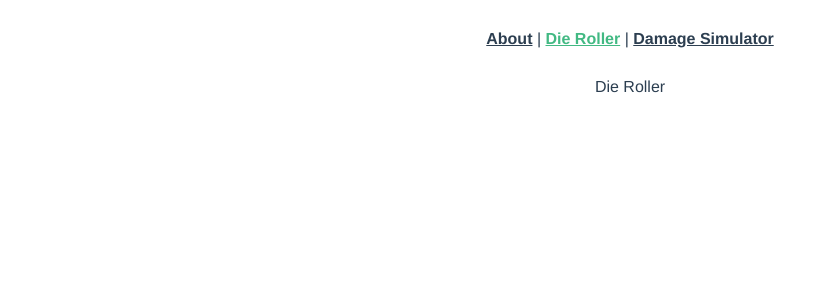
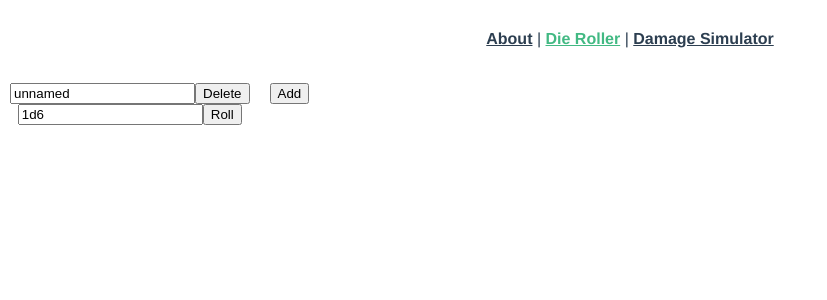
Before and after one commit to charles-oder/pathfinder-damage-calc, a Vue app: page /die-roller in a window 1280 px wide. Shown: the top 300 px of the page, without its empty margins (0-827 px from the left). Built offline with nearby package versions, Linux system fonts and the light colour scheme.

Commit message:
added basic die rolling

```diff
--- /dev/null
+++ b/src/config/die-config.ts
@@ -0,0 +1,10 @@
+export class DieCollectionConfig {
+  public static default: DieCollectionConfig = {dice: [{ name: "unnamed", dieString: "1d6" }]};
+  public dice?: DieConfig[];
+}
+
+export class DieConfig {
+  public static default: DieConfig = { name: "unnamed", dieString: "1d6" };
+  public name?: string;
+  public dieString?: string;
+}
--- a/src/storage.ts
+++ b/src/storage.ts
@@ -1,3 +1,5 @@
+import { DieCollectionConfig } from "./config/die-config";
+
 export default class AppStorage {
   get iterations(): string {
     const value: string | undefined = localStorage["iterations"];
@@ -154,4 +156,16 @@ export default class AppStorage {
   set jabbingMaster(newValue: boolean) {
     localStorage["jabbingMaster"] = newValue;
   }
+
+  get dieCollection(): DieCollectionConfig {
+    const json: string | undefined = localStorage["dieCollection"];
+    if (json) {
+      return JSON.parse(json);
+    }
+    return DieCollectionConfig.default;
+  }
+
+  set dieCollection(newValue: DieCollectionConfig) {
+    localStorage["dieCollection"] = JSON.stringify(newValue);
+  }
 }
--- /dev/null
+++ b/src/views/DieRoller.vue
@@ -0,0 +1,68 @@
+<template>
+  <div class="die-roller">
+    <div>
+      <input v-model="nameValue" />
+      <button @click="deleteRoll()">Delete</button>
+    </div>
+    <div>
+      <input v-model="dieStringValue" />
+      <button @click="roll()">Roll</button>
+    </div>
+    <div>{{ result }}</div>
+  </div>
+</template>
+
+<script lang="ts">
+import { defineComponent, ref, computed } from "vue";
+import MultiDieRoller from "@/dice/multi-die-roller";
+
+export default defineComponent({
+  name: "DieRoller",
+  components: {},
+  props: {
+    name: String,
+    dieString: String
+  },
+  setup(props, { emit }) {
+    const dieRoller = new MultiDieRoller();
+    const result = ref("");
+    const nameValue = computed({
+      get: () => props.name,
+      set: value => {
+        emit("update:name", value);
+        emit("data-updated");
+      }
+    });
+    const dieStringValue = computed({
+      get: () => props.dieString,
+      set: value => {
+        emit("update:dieString", value);
+        emit("data-updated");
+      }
+    });
+    function roll() {
+      const str = dieStringValue.value;
+      if (str) {
+        result.value = dieRoller.rollDieString(str).toString();
+      }
+    }
+    function deleteRoll() {
+      emit("delete-roll");
+    }
+    return {
+      nameValue,
+      dieStringValue,
+      result,
+      roll,
+      deleteRoll
+    };
+  }
+});
+</script>
+
+<style scoped lang="scss">
+.die-roller-collection {
+  width: 100%;
+  margin: 0;
+}
+</style>
--- a/src/views/DieRollerCollection.vue
+++ b/src/views/DieRollerCollection.vue
@@ -1,21 +1,53 @@
 <template>
   <div class="die-roller-collection">
-    Die Roller
+    <DieRoller
+      v-for="(die, index) in dieCollection.dice"
+      v-bind:key="index"
+      v-model:name="die.name"
+      v-model:dieString="die.dieString"
+      v-on:data-updated="dataUpdated()"
+      v-on:delete-roll="deleteRoll(index)"
+      class="die-roller"
+    />
+    <button @click="addRoll()" class="add-button">Add</button>
   </div>
 </template>
 
 <script lang="ts">
 import { defineComponent, reactive } from "vue";
-import HomeViewModel from "@/views/home-view-model";
+import DieRoller from "@/views/DieRoller.vue";
+import AppStorage from "@/storage";
+import { DieConfig } from "@/config/die-config";
 
 export default defineComponent({
   name: "DieRollerCollection",
-  components: {},
+  components: {
+    DieRoller
+  },
   setup() {
-    const viewModel = reactive(new HomeViewModel());
+    const appStore = new AppStorage();
+    const dieCollection = reactive(appStore.dieCollection);
+
+    function dataUpdated() {
+      console.log("data updated!!!");
+      appStore.dieCollection = dieCollection;
+    }
+
+    function addRoll() {
+      dieCollection.dice?.push(DieConfig.default);
+      appStore.dieCollection = dieCollection;
+    }
+
+    function deleteRoll(index: number) {
+      dieCollection.dice?.splice(index, 1);
+      appStore.dieCollection = dieCollection;
+    }
 
     return {
-      viewModel
+      dieCollection,
+      dataUpdated,
+      addRoll,
+      deleteRoll
     };
   }
 });
@@ -26,4 +58,12 @@ export default defineComponent({
   width: 100%;
   margin: 0;
 }
+.die-roller {
+  float: left;
+  margin: 5px 10px;
+}
+.add-button {
+  float: left;
+  margin: 5px 10px;
+}
 </style>
```
